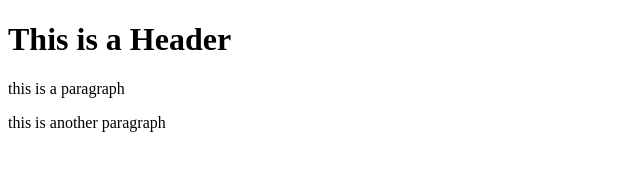
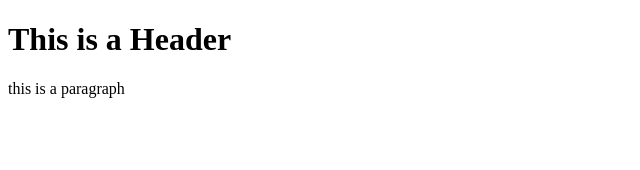
Before and after one commit to desi-123/git-rep, a website: page index.html in a window 1280 px wide. Shown: the whole page, without its empty margins (0-640 px from the left). Drawn offline with Linux system fonts and the light colour scheme.

Commit message:
using NPM

```diff
--- a/index.html
+++ b/index.html
@@ -3,6 +3,5 @@
     <body>
        <h1>This is a Header</h1>
         <p>this is a paragraph</p>
-        <p>this is another paragraph</p>
     </body>
 </html>
```
Also changed, not shown: package.json (added, +24 -0 lines), 1 other file.
